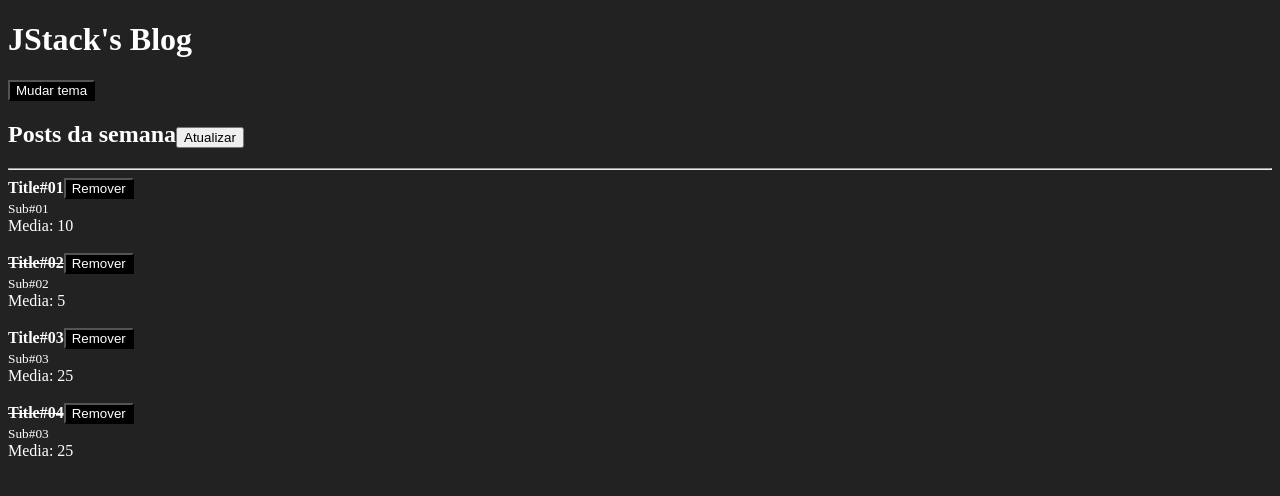
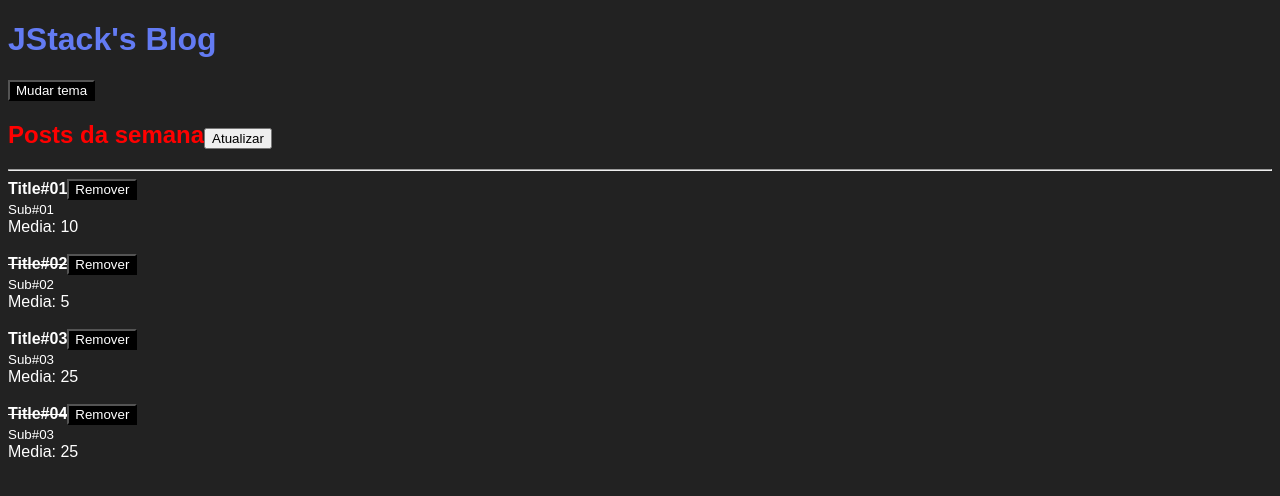
Before and after one commit to Sans-arch/react-fundamentos, a React app: page / in a window 1280 px wide. Shown: the top 496 px of the page. Built offline with nearby package versions, Linux system fonts and the light colour scheme.

Commit message:
Add CSS Modules support in Webpack config file

```diff
--- /dev/null
+++ b/src/App.css
@@ -0,0 +1,3 @@
+.title {
+  color: #f00;
+}
--- a/src/App.js
+++ b/src/App.js
@@ -2,6 +2,8 @@ import React, { useState } from "react";
 
 import Header from "./Header";
 import Post from "./Post";
+
+import styles from './App.css';
 
 import { ThemeProvider } from './ThemeContext';
 
@@ -31,7 +33,7 @@ function App() {
   return (
     <ThemeProvider>
       <Header>
-        <h2>
+        <h2 className={styles.title}>
           Posts da semana
           <button onClick={handleRefresh}>Atualizar</button>
         </h2>
--- /dev/null
+++ b/src/Header.css
@@ -0,0 +1,3 @@
+.title {
+  color: #637BF3;
+}
--- a/src/Header.js
+++ b/src/Header.js
@@ -2,6 +2,8 @@ import React, { useContext } from 'react';
 import PropTypes from 'prop-types';
 
 import Button from './Button';
+
+import styles from './Header.css';
 
 import { ThemeContext } from './ThemeContext';
 
@@ -9,13 +11,13 @@ export default function Header(props) {
   const { onToggleTheme } = useContext(ThemeContext);
 
   return (
-    <div>
-      <h1>{props.title}</h1>
+    <>
+      <h1 className={styles.title}>{props.title}</h1>
       <Button onClick={onToggleTheme}>
         Mudar tema
       </Button>
       {props.children}
-    </div>
+    </>
   );
 }
 
--- a/src/index.css
+++ b/src/index.css
@@ -1,4 +1,9 @@
 body {
-  background: #222;
+  background: #222 !important;
   color: #fff;
+  font-family: sans-serif;
 }
+
+.title {
+  color: red;
+}
--- a/webpack.config.js
+++ b/webpack.config.js
@@ -26,7 +26,15 @@ module.exports = {
       {
         test: /\.css$/,
         exclude: /node_modules/,
-        use: ['style-loader', 'css-loader']
+        use: [
+          'style-loader',
+          {
+            loader: 'css-loader',
+            options: {
+              modules: true,
+            }
+          }
+        ],
       },
     ],
   },
```
